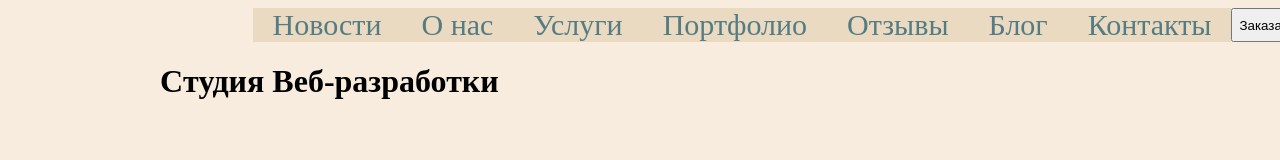
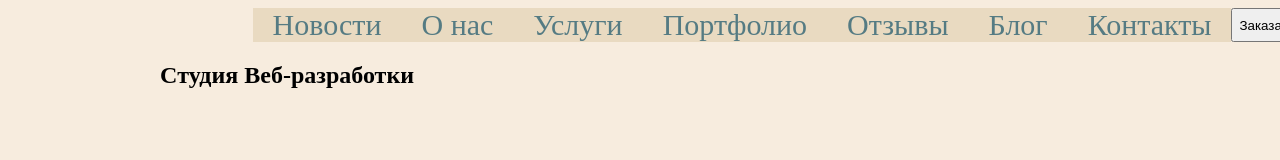
Before and after one commit to ArtemKhudiakov/webdev, a plain HTML site: page index.html in a window 1280 px wide. Shown: the top 160 px of the page. Drawn offline with Linux system fonts and the light colour scheme.

Commit message:
fix cover

```diff
--- a/index.html
+++ b/index.html
@@ -23,8 +23,11 @@
     </nav>
     <button type="button">Заказать звонок</button>
   </header>
-  <main>
-    <h1>Cтудия Веб-разработки</h1>
+  <main class="content">
+    <section class="cover">
+      <h1>Cтудия Веб-разработки</h1>
+    </section>
+
     <p></p>
     <p></p>
 
```
